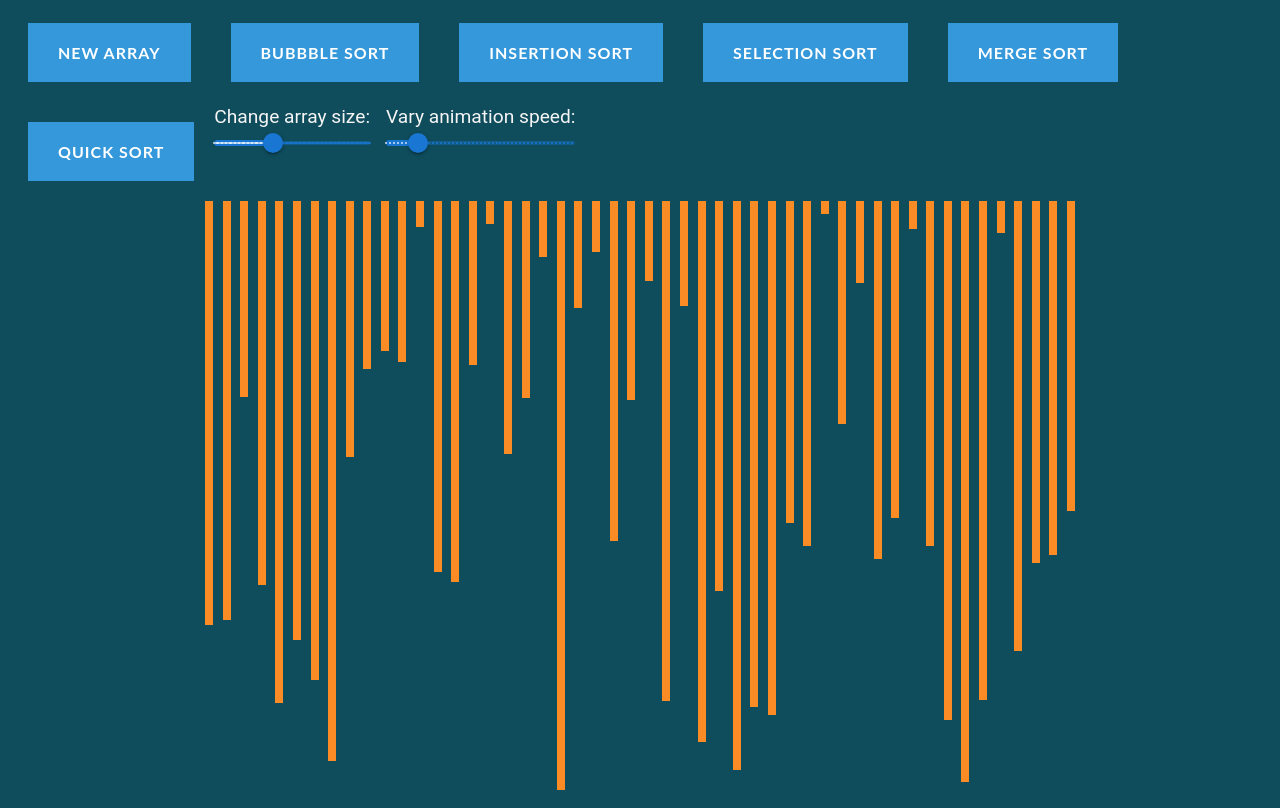
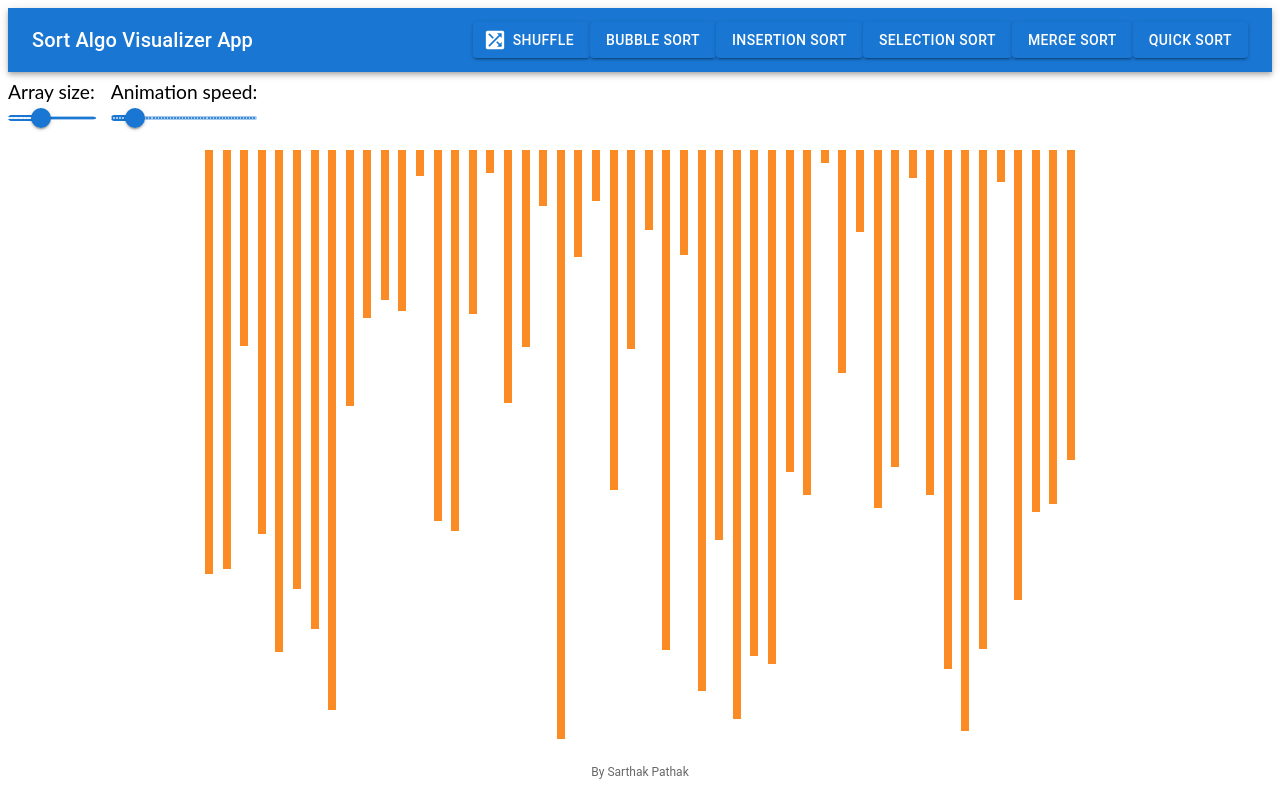
Before and after one commit to sarthakDora/SortAlgoVisualizer.github.io, a React (Create React App) app in the folder sort-algo-visualizer/: page / in a window 1280 px wide. Built offline with nearby package versions, Linux system fonts and the light colour scheme.

Commit message:
UI updated

```diff
--- a/sort-algo-visualizer/package.json
+++ b/sort-algo-visualizer/package.json
@@ -5,11 +5,14 @@
   "dependencies": {
     "@emotion/react": "^11.10.4",
     "@emotion/styled": "^11.10.4",
-    "@mui/material": "^5.10.3",
+    "@mui/icons-material": "^5.10.3",
+    "@mui/material": "^5.10.4",
     "@testing-library/jest-dom": "^5.14.1",
     "@testing-library/react": "^13.0.0",
     "@testing-library/user-event": "^13.2.1",
+    "chart.js": "^3.9.1",
     "react": "^18.2.0",
+    "react-chartjs-2": "^4.3.1",
     "react-dom": "^18.2.0",
     "react-scripts": "5.0.1",
     "web-vitals": "^2.1.0"
--- a/sort-algo-visualizer/src/VisualizerComponent.css
+++ b/sort-algo-visualizer/src/VisualizerComponent.css
@@ -1,5 +1,5 @@
 body{
-    background-color: rgb(15, 76, 92);
+    /* background-color: rgb(15, 76, 92); */
 }
 li{
     background-color: rgb(251, 139, 36);
@@ -18,7 +18,7 @@
     color: inherit;
     background: none;
     cursor: pointer;
-    padding: 20px 30px;
+    padding: 15px 20px;
     display: inline-block;
     margin: 15px 20px;
     text-transform: uppercase;
--- a/sort-algo-visualizer/src/visualizerComponent.jsx
+++ b/sort-algo-visualizer/src/visualizerComponent.jsx
@@ -1,4 +1,4 @@
-import React, { Component } from 'react'
+import React, { Component  } from 'react'
 import './VisualizerComponent.css';
 import { RandomIntegers } from './SortingAlgoComponent/helper';
 import { BubbleSort } from './SortingAlgoComponent/bubbleSort';
@@ -6,12 +6,16 @@
 import { SelectionSort } from './SortingAlgoComponent/selectionSort';
 import { MergeSort } from './SortingAlgoComponent/mergeSort';
 import { QuickSort } from './SortingAlgoComponent/quickSort';
+import { AppBar, Toolbar, Typography, Box, BottomNavigation,BottomNavigationAction ,Button   } from "@mui/material";
+import ShuffleOnIcon from '@mui/icons-material/ShuffleOn';
+
 
 import Slider from '@mui/material/Slider';
 
-const color1 = `rgb(242, 242, 242)`;
+const color1 = `rgb(0, 109, 119)`;
 const color2 = `rgb(251, 139, 36)`;
-const color3 = `rgb(255, 255, 63)`;
+const color3 = `rgb(49, 87, 44)`;
+
 
 export default class VisualizerComponent extends Component {
     constructor(props) {
@@ -21,6 +25,7 @@
             SIZE: 50,
             width: 8,
             animationTime: 1,
+            disabled: false
         }
     }
     componentDidMount() {
@@ -252,8 +257,6 @@
             else {
                 setTimeout(() => {
                     let temp = bar1style.height;
-                    console.log("The value bar1:" + temp);
-                    console.log("The value bar2:" + bar2style.height);
                     bar1style.height = bar2style.height;
                     bar2style.height = temp;
                 }, this.state.animationTime * i);
@@ -266,8 +269,7 @@
             for (let i = 0; i < this.state.arr.length; i++) {
                 a.push(document.getElementById(i).style.height);
             }
-            console.log(a);
-        }, this.state.animationTime * animations.length);
+            }, this.state.animationTime * animations.length);
 
     }
     onSliderChange(e) {
@@ -304,6 +306,8 @@
                 document.getElementById(btnarr[i]).disabled = true;
         }
     }
+
+
     enableButtons() {
         const btnarr = ["newArray", "bubble","insertion","selection","merge","quick"];
         for (let i = 0; i < btnarr.length; i++) {
@@ -314,11 +318,43 @@
   render() {
     const { arr } = this.state;
     return (
- <div>
-         <button className="btn btn-1 .btn-sep" id="newArray" onClick={() => {
+    <div>
+    <Box sx={{ flexGrow: 1 }}>
+    <AppBar position='static'>
+        <Toolbar>
+          <Typography variant='h6' noWrap component='div'sx={{ flexGrow: 1, display: { xs: 'none', sm: 'block' } }}>
+            Sort Algo Visualizer App
+          </Typography>
+          <Button variant="contained" startIcon={<ShuffleOnIcon />}  id="newArray"
+          onClick={() => {this.resetArray();}}>
+             Shuffle
+          </Button>
+          <Button variant="contained" id="bubble" onClick={() =>
+            {
+
+                this.BubbbleSort();
+
+
+                }}>
+             Bubble Sort
+          </Button>
+          <Button variant="contained"  id="insertion" onClick={() => {this.insertionSort();}}>
+             Insertion Sort
+          </Button>
+          <Button variant="contained" id="selection" onClick={() => {this.selectionSort();}}>
+             Selection Sort
+          </Button>
+          <Button variant="contained" id="merge" onClick={() => {this.mergeSort();}}>
+             Merge Sort
+          </Button>
+          <Button variant="contained" id="quick" onClick={() => {this.quickSort();}}>
+             Quick Sort
+          </Button>
+          {/* <button className="btn btn-1 .btn-sep" id="newArray" onClick={() => {
                     this.resetArray();
-                }}>New Array</button>
-         <button className="btn btn-1 .btn-sep" id="bubble" onClick={() => {
+                }}>New Array</button> */}
+
+                {/* <button className="btn btn-1 .btn-sep" id="bubble" onClick={() => {
                 this.disableButtons("bubble");
                 this.BubbbleSort();
                 }}>Bubbble Sort</button>
@@ -337,12 +373,18 @@
          <button className="btn btn-1 .btn-sep" id="quick" onClick={() => {
                     this.quickSort();
                     this.disableButtons("quick");
-                }}>Quick Sort</button>
+                }}>Quick Sort</button> */}
+
+        </Toolbar>
+    </AppBar>
+    </Box>
+
+
 
 
 
                 <div style={{ display: "inline-block", margin: "0.5em 0 0.5em" }}>
-                    <label style={{ color: "whitesmoke", fontSize: "1.2em", fontFamily: "Roboto" }}>Change array size:</label>
+                    <label style={{ color: "black", fontSize: "1.2em", fontFamily: "Lato" }}>Array size:</label>
                     <Slider
                         className="slider"
                 aria-label="Small steps"
@@ -353,7 +395,7 @@
                 onChange={(e) => this.onSliderChange(e)}/>
                 </div>
                 <div style={{ display: "inline-block", margin: "0 0 0 1em" }}>
-                    <label style={{ color: "whitesmoke", fontSize: "1.2em", fontFamily: "Roboto" }}>Vary animation speed:</label>
+                    <label style={{ color: "black", fontSize: "1.2em", fontFamily: "Lato" }}>Animation speed:</label>
                     <Slider
                         className="slider"
                 aria-label="Small steps"
@@ -363,13 +405,25 @@
                 min={0.2} max={5}
                 onChange={(e) => this.onSpeedChange(e)}/>
                 </div>
+                {/* <navBar/> */}
+
+
                 <div className="array" style={{ margin: "0 4em 0 4em" }}>
                     {arr.map((value, index) => (
                         <li id={index} style={{ listStyle: "none", height: `${value}px`, width: `${this.state.width}px` }}></li>
                     ))}
                 </div>
 
-        </div>
+                <Box  sx={{ flexGrow: 1 }}>
+      <BottomNavigation
+        showLabels
+        value={"By Sarthak Pathak"}
+      >
+      <BottomNavigationAction label="By Sarthak Pathak" />
+      </BottomNavigation>
+    </Box>
+
+    </div>
 
     )
   }
```
Also changed, not shown: 1 other file (tests, documents, lock files or other folders).
